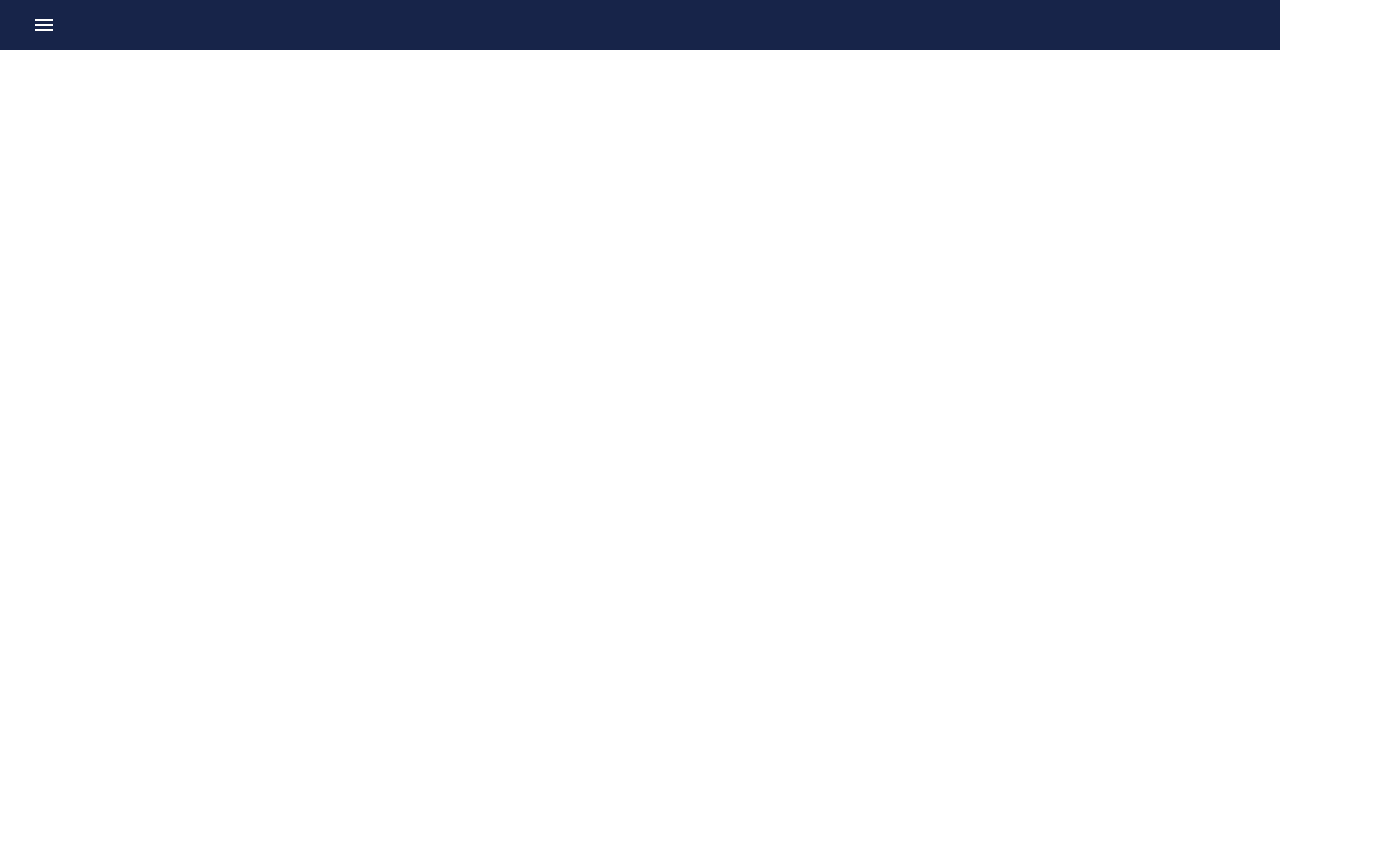
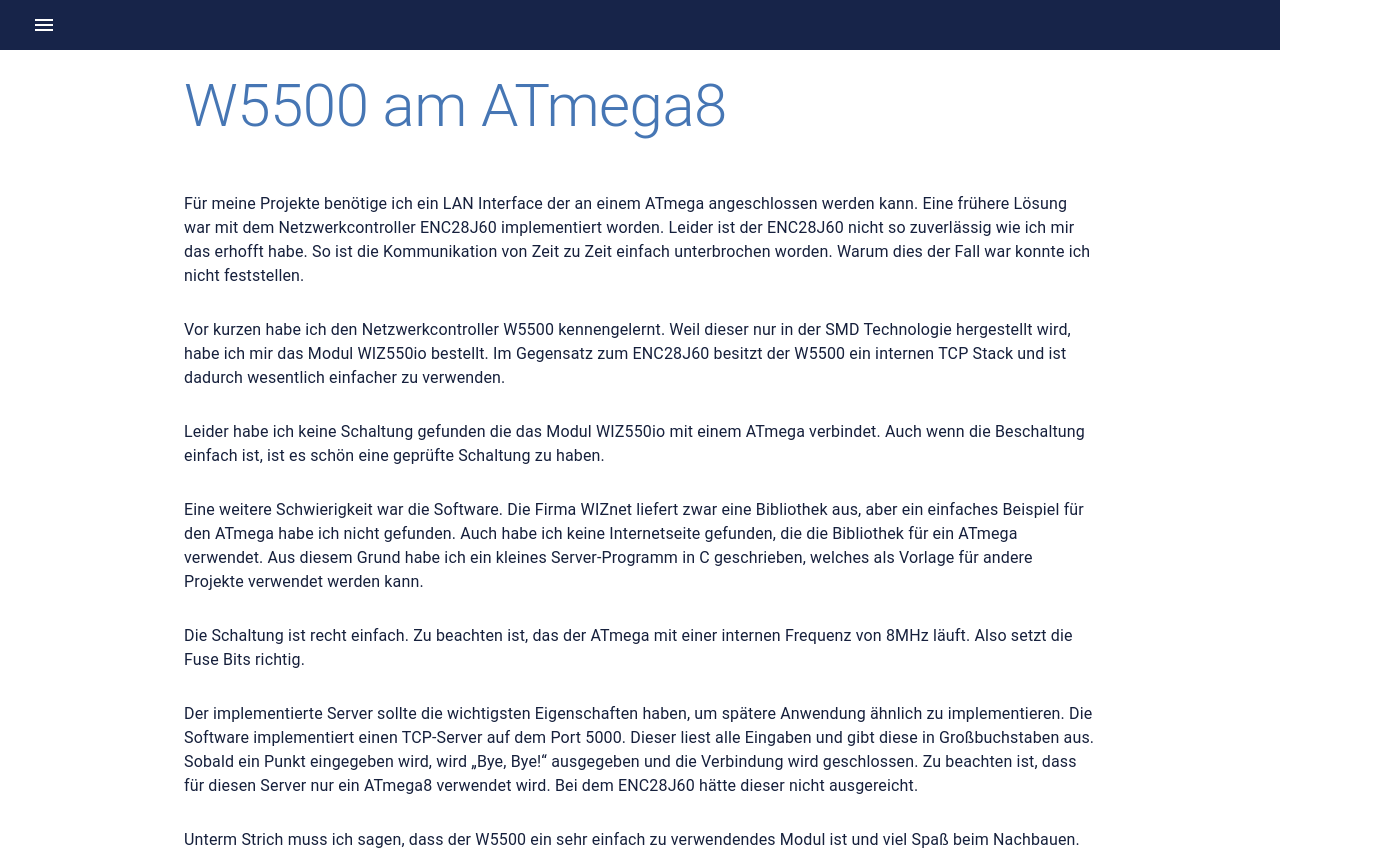
Before and after one commit to joltzen/Oltzen, a React (Create React App) app: page /w5500 in a window 1280 px wide. Shown: the top 868 px of the page, 1384 px wide, since content can reach past the window. Before the commit the page ends 800 px from the top, so only its background shows below. Built offline with nearby package versions, Linux system fonts and the light colour scheme.

Commit message:
Add w5500 page and style images

```diff
--- /dev/null
+++ b/src/hooks/useImages.js
@@ -0,0 +1,61 @@
+import { makeStyles } from "@material-ui/styles";
+const useImages = makeStyles({
+  singertrainer: {
+    height: "300px",
+    width: "300px",
+  },
+  messungpic: {
+    height: "150px",
+    width: "400px",
+  },
+  cformel: {
+    height: "100px",
+    width: "400px",
+  },
+  entladeformel: {
+    height: "100px",
+    width: "250px",
+  },
+  cformel2: {
+    height: "500px",
+    width: "350px",
+  },
+  messgerät: {
+    height: "500px",
+    width: "600px",
+  },
+  lformel: {
+    width: "550px",
+    height: "150px",
+  },
+  lcmeterschaltung: {
+    width: "1500px",
+    height: "1400px",
+  },
+  media: {
+    height: "315px",
+    width: "400px",
+  },
+  controller: {
+    height: "2000px",
+    width: "2000px",
+  },
+  audioschaltung: {
+    height: "900px",
+    width: "1400px",
+  },
+  innenleben: {
+    height: "600px",
+    width: "600px",
+  },
+  car: {
+    width: "800px",
+    height: "600px",
+  },
+  w5500: {
+    width: "1200px",
+    height: "1000px",
+  },
+});
+
+export default useImages;
--- a/src/hooks/useStyles.js
+++ b/src/hooks/useStyles.js
@@ -33,54 +33,6 @@
   changeList: {
     "margin-top": "20px",
   },
-  singertrainer: {
-    height: "300px",
-    width: "300px",
-  },
-  messungpic: {
-    height: "150px",
-    width: "400px",
-  },
-  cformel: {
-    height: "100px",
-    width: "400px",
-  },
-  entladeformel: {
-    height: "100px",
-    width: "250px",
-  },
-  cformel2: {
-    height: "500px",
-    width: "350px",
-  },
-  messgerät: {
-    height: "500px",
-    width: "600px",
-  },
-  lformel: {
-    width: "550px",
-    height: "150px",
-  },
-  lcmeterschaltung: {
-    width: "1500px",
-    height: "1400px",
-  },
-  media: {
-    height: "315px",
-    width: "400px",
-  },
-  controller: {
-    height: "2000px",
-    width: "2000px",
-  },
-  audioschaltung: {
-    height: "900px",
-    width: "1400px",
-  },
-  innenleben: {
-    height: "600px",
-    width: "600px",
-  },
 });
 
 export default useStyles;
--- a/src/pages/Audio.js
+++ b/src/pages/Audio.js
@@ -2,11 +2,11 @@
 import React from "react";
 import Page from "../components/Page";
 import Typograph from "../components/Typograph";
-import useStyles from "../hooks/useStyles";
+import useImages from "../hooks/useImages";
 import audioschaltung from "../images/audioschaltung.png";
 
 const Audio = () => {
-  const classes = useStyles();
+  const classes = useImages();
   return (
     <Container maxWidth="md">
       <Page title="Audio Ausgabe" />
--- a/src/pages/Carakku.js
+++ b/src/pages/Carakku.js
@@ -1,10 +1,72 @@
+import { Container, List, ListItem } from "@material-ui/core";
 import React from "react";
+import Buttons from "../components/Buttons";
+import Page from "../components/Page";
+import Typograph from "../components/Typograph";
+import useImages from "../hooks/useImages";
+import caraccutester from "../images/caraccutester.jpg";
 
 const Carakku = () => {
+  const classes = useImages();
   return (
-    <div className="carakku">
-      <h1>Carakku</h1>
-    </div>
+    <Container maxWidth="md">
+      <Page title="Car Akku Tester" />
+      <Typograph
+        variant="body1"
+        text="Wenn einem der Wagen liegen geblieben ist,
+              weil der Bleiakku zu alt war, fragt man sich wie man das verhindern kann.
+              Natürlich kann man in eine Werkstatt fahren und den Akku überprüfen lassen.
+              Dies kostet Zeit und Geld. Also selbst ist der Mann."
+      />
+      <Typograph
+        variant="body1"
+        text=" Wie gut ein Bleiakku ist, kann man nur
+              feststellen, wenn der Bleiakku unter Last ist.
+              Dies ist im Normalfall dann der Fall, wenn der Wagen anspringt."
+      />
+      <Typograph
+        variant="body1"
+        text=" Um diese Spannung zu messen, muss man
+              einen Voltmeter zur Hand haben, der die minimale Spannung messen kann.
+              Selbst wenn man so einen Voltmeter hat, muss die Spannung immer
+              noch abgegriffen werden, was entweder direkt am Bleiakku oder am
+              Zigarettenanzünder erfolgen kann. Erst einmal muss man so einen
+              Voltmeter besitzen/kaufen. Außerdem ist das Abgreifen der Spannung
+              eher umständlich. Aus diesem Grund habe ich mir ein Messinstrument
+              gebaut, was bequem am Zigarettenanzünder angeschlossen werden kann
+              und mir die Werte liefert."
+      />
+      <Typograph
+        variant="body1"
+        text="Weil die Stromversorgung durch den Bleiakku
+              erfolgt, muss keine gesonderte Stromversorgung genommen werden.
+              Die Anwendung ist ganz einfach."
+      />
+
+      <List component="ol">
+        <ListItem>Tester in den Zigarettenanzünder</ListItem>
+        <ListItem>
+          Clear-Taste drücken, damit die minimale und maximale Spannung
+          zurückgesetzt wird.
+        </ListItem>
+        <ListItem>Motor starten</ListItem>
+        <ListItem>
+          Mode-Taste drücken; Die maximale Spannung wird angezeigt.
+        </ListItem>
+        <ListItem>
+          Mode-Taste drücken; Die minimale Spannung wird angezeigt.
+        </ListItem>
+      </List>
+
+      <Typograph variant="h4" text="Download" />
+      <Buttons
+        href="http://oltzen.de/html/gpl/CarAccuTester20141119.zip"
+        title="Schaltplan und Sourcecode"
+        variant="contained"
+      />
+      <img className={classes.car} src={caraccutester} alt="caraccutester" />
+      <Typograph variant="body1" text="(26.01.2015)" />
+    </Container>
   );
 };
 
--- a/src/pages/Controller.js
+++ b/src/pages/Controller.js
@@ -2,11 +2,11 @@
 import React from "react";
 import Footer from "../components/Footer";
 import Page from "../components/Page";
-import useStyles from "../hooks/useStyles";
+import useImages from "../hooks/useImages";
 import controller from "../images/controller.png";
 
-const Controller =() =>{
-  const classes = useStyles();
+const Controller = () => {
+  const classes = useImages();
   return (
     <Container maxWidth="md">
       <Page title="Controller" />
@@ -14,6 +14,6 @@
       <Footer />
     </Container>
   );
-}
+};
 
 export default Controller;
--- a/src/pages/Lcmeter.js
+++ b/src/pages/Lcmeter.js
@@ -3,7 +3,7 @@
 import Buttons from "../components/Buttons";
 import Page from "../components/Page";
 import Typograph from "../components/Typograph";
-import useStyles from "../hooks/useStyles";
+import useImages from "../hooks/useImages";
 import messung1 from "../images/1Messung.png";
 import messung2 from "../images/2Messung.png";
 import messung3 from "../images/3Messung.png";
@@ -14,7 +14,7 @@
 import messgerät from "../images/Messgerät.jpg";
 
 const Lcmeter = () => {
-  const classes = useStyles();
+  const classes = useImages();
   return (
     <Container maxWidth="md">
       <Page title="LC-Meter" />
--- a/src/pages/Ledleiste.js
+++ b/src/pages/Ledleiste.js
@@ -2,11 +2,11 @@
 import React from "react";
 import Page from "../components/Page";
 import Typograph from "../components/Typograph";
-import useStyles from "../hooks/useStyles";
+import useImages from "../hooks/useImages";
 import ledleiste from "../images/ledleiste.png";
 
 const Ledleiste = () => {
-  const classes = useStyles();
+  const classes = useImages();
   return (
     <Container maxWidth="md">
       <Page title="LED Leiste" />
--- a/src/pages/Nachttischlampe.js
+++ b/src/pages/Nachttischlampe.js
@@ -2,12 +2,12 @@
 import React from "react";
 import Page from "../components/Page";
 import Typograph from "../components/Typograph";
-import useStyles from "../hooks/useStyles";
+import useImages from "../hooks/useImages";
 import lampeback from "../images/lampeback.jpg";
 import lampefront from "../images/lampefront.jpg";
 
 const Nachttischlampe = () => {
-  const classes = useStyles();
+  const classes = useImages();
   return (
     <Container maxWidth="md">
       <Page title="Nachttischlampe" />
--- a/src/pages/Romkibilder.js
+++ b/src/pages/Romkibilder.js
@@ -2,11 +2,11 @@
 import React from "react";
 import Page from "../components/Page";
 import Typograph from "../components/Typograph";
-import useStyles from "../hooks/useStyles";
+import useImages from "../hooks/useImages";
 import antrieb from "../images/antrieb.jpg";
 import innenleben from "../images/innenleben.jpg";
 const Romkibilder = () => {
-  const classes = useStyles();
+  const classes = useImages();
   return (
     <Container maxWidth="md">
       <Page
--- a/src/pages/Schaltung.js
+++ b/src/pages/Schaltung.js
@@ -1,10 +1,10 @@
 import { Container } from "@material-ui/core";
 import React from "react";
 import Page from "../components/Page";
-import useStyles from "../hooks/useStyles";
+import useImages from "../hooks/useImages";
 import lcmeterschaltung from "../images/lcmeterschaltung.png";
 const Schaltung = () => {
-  const classes = useStyles();
+  const classes = useImages();
   return (
     <Container maxWidth="md">
       <Page title="Schaltung" />
--- a/src/pages/Singertrainer.js
+++ b/src/pages/Singertrainer.js
@@ -2,11 +2,11 @@
 import React from "react";
 import Page from "../components/Page";
 import Typograph from "../components/Typograph";
-import useStyles from "../hooks/useStyles";
+import useImages from "../hooks/useImages";
 import singertrainer from "../images/SingerTrainer.png";
 
 const Singertrainer = () => {
-  const classes = useStyles();
+  const classes = useImages();
   return (
     <Container maxWidth="md">
       <Page title="Singer Trainer" description="Einführung" />
--- a/src/pages/W5500.js
+++ b/src/pages/W5500.js
@@ -1,10 +1,66 @@
+import { Container } from "@material-ui/core";
 import React from "react";
+import { Link } from "react-router-dom";
+import Page from "../components/Page";
+import Typograph from "../components/Typograph";
+import useImages from "../hooks/useImages";
+import w5500 from "../images/w5500example.jpg";
 
 const W5500 = () => {
+  const classes = useImages();
   return (
-    <div className="W5500">
-      <h1>W5500</h1>
-    </div>
+    <Container maxWidth="md">
+      <Page title="W5500 am ATmega8" />
+      <Typograph
+        variant="body1"
+        text="Für meine Projekte benötige ich ein LAN Interface der an einem ATmega angeschlossen werden kann.
+             Eine frühere Lösung war mit dem Netzwerkcontroller ENC28J60 implementiert worden.
+              Leider ist der ENC28J60 nicht so zuverlässig wie ich mir das erhofft habe.
+              So ist die Kommunikation von Zeit zu Zeit einfach unterbrochen worden.
+             Warum dies der Fall war konnte ich nicht feststellen. "
+      />
+      <Typograph
+        variant="body1"
+        text="Vor kurzen habe ich den Netzwerkcontroller W5500 kennengelernt.
+             Weil dieser nur in der SMD Technologie hergestellt wird, habe ich mir das Modul WIZ550io bestellt.
+             Im Gegensatz zum ENC28J60 besitzt der W5500 ein internen TCP Stack und ist dadurch wesentlich einfacher zu verwenden."
+      />
+      <Typograph
+        variant="body1"
+        text="Leider habe ich keine Schaltung gefunden die das Modul WIZ550io mit einem ATmega verbindet.
+             Auch wenn die Beschaltung einfach ist, ist es schön eine geprüfte Schaltung zu haben."
+      />
+      <Typograph
+        variant="body1"
+        text="Eine weitere Schwierigkeit war die Software. Die Firma WIZnet liefert zwar eine Bibliothek aus,
+              aber ein einfaches Beispiel für den ATmega habe ich nicht gefunden. Auch habe ich keine Internetseite gefunden,
+              die die Bibliothek für ein ATmega verwendet. Aus diesem Grund habe ich ein kleines Server-Programm in C geschrieben,
+              welches als Vorlage für andere Projekte verwendet werden kann."
+      />
+      <Typograph
+        variant="body1"
+        text=" Die Schaltung ist recht einfach. Zu beachten ist, das der ATmega mit einer internen Frequenz von 8MHz läuft.
+             Also setzt die Fuse Bits richtig."
+      />
+      <Typograph
+        variant="body1"
+        text="Der implementierte Server sollte die wichtigsten Eigenschaften haben, um spätere Anwendung ähnlich zu implementieren.
+             Die Software implementiert einen TCP-Server auf dem Port 5000.
+             Dieser liest alle Eingaben und gibt diese in Großbuchstaben aus.
+             Sobald ein Punkt eingegeben wird, wird „Bye, Bye!“ ausgegeben und die Verbindung wird geschlossen.
+              Zu beachten ist, dass für diesen Server nur ein ATmega8 verwendet wird. Bei dem ENC28J60 hätte dieser nicht ausgereicht.
+        "
+      />
+      <Typograph
+        variant="body1"
+        text="Unterm Strich muss ich sagen, dass der W5500 ein sehr einfach zu verwendendes Modul ist und viel Spaß beim Nachbauen."
+      />
+      <Typograph variant="h4" text="Software:" />
+      <Link href="https://github.com/oltzen/W5500Example/">Github</Link>
+      <Typograph variant="h4" text="Schaltung:" />
+      <img className={classes.w5500} src={w5500} alt="w5500" />
+      <Typograph variant="body1" text="(26.02.2019" />
+    </Container>
   );
 };
 
```
